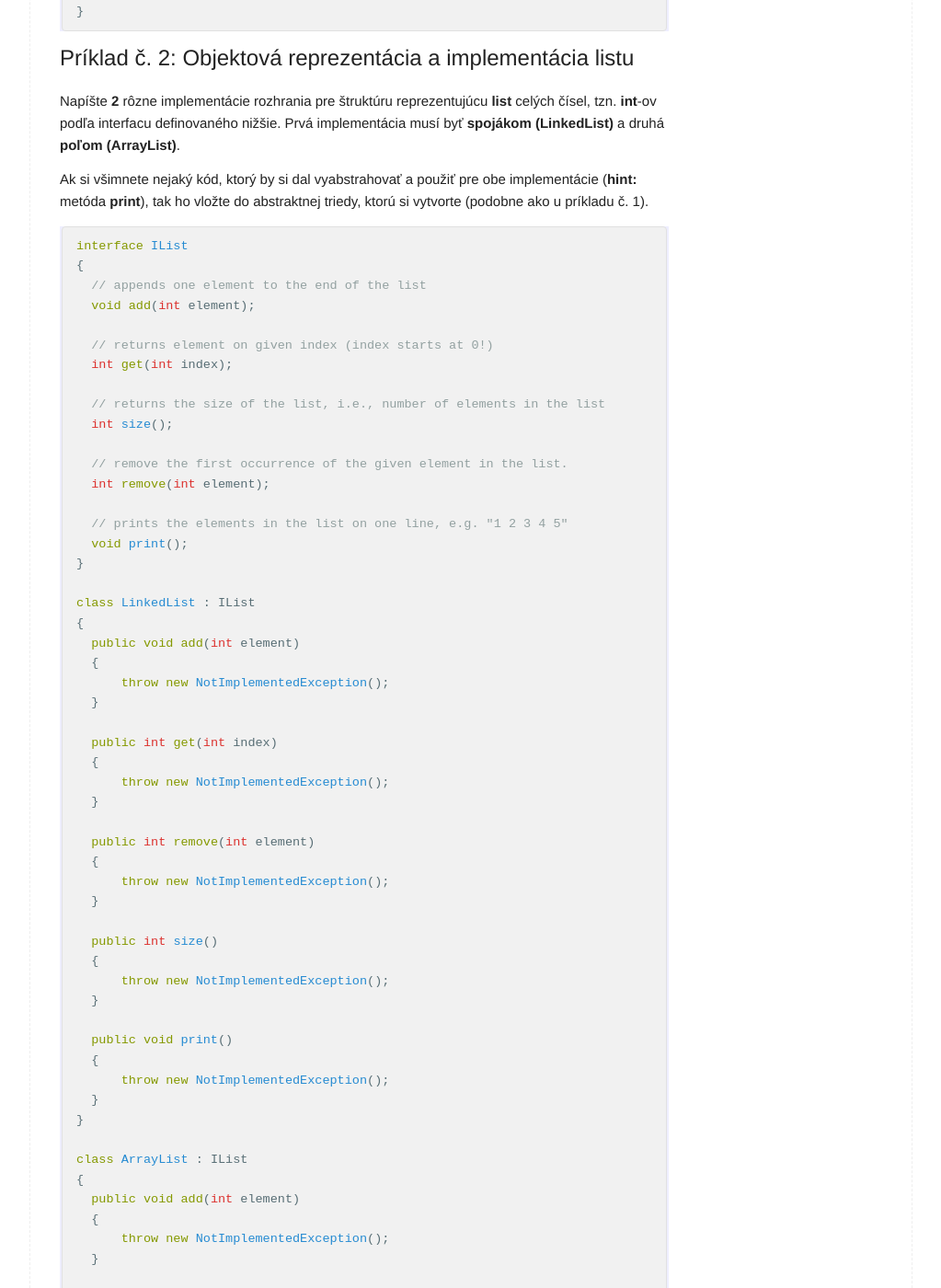
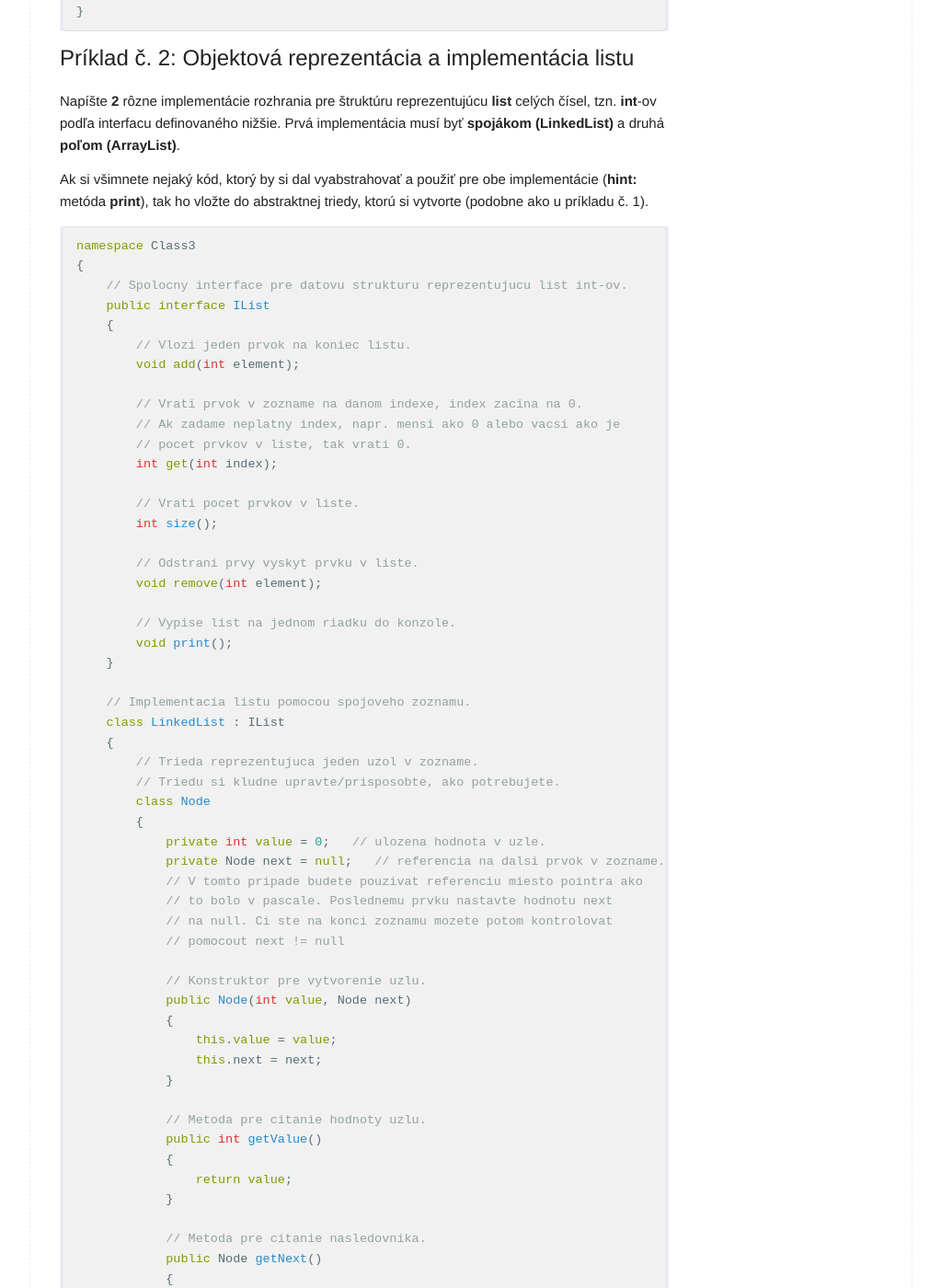
Before and after one commit to zviri/NPRG031, a Jekyll site: the page built from _posts/2017-03-06-class-3.markdown, in a window 1280 px wide and 1400 px high, scrolled down 4027 px. Shown: the whole window at 92% size, without its empty margins (128-1151 px from the left). Built offline with Jekyll 4.4.1, drawn with Linux system fonts in a browser that asks for light colours; some of the changed text lies outside the part shown.

Commit message:
class3 better homework definition

````diff
--- a/_posts/2017-03-06-class-3.markdown
+++ b/_posts/2017-03-06-class-3.markdown
@@ -193,93 +193,162 @@
 tak ho vložte do abstraktnej triedy, ktorú si vytvorte (podobne ako u príkladu č. 1).
 
 ```c#
-interface IList
+namespace Class3
 {
-  // appends one element to the end of the list
-  void add(int element);
+    // Spolocny interface pre datovu strukturu reprezentujucu list int-ov.
+    public interface IList
+    {
+        // Vlozi jeden prvok na koniec listu.
+        void add(int element);
 
-  // returns element on given index (index starts at 0!)
-  int get(int index);
+        // Vrati prvok v zozname na danom indexe, index zacina na 0.
+        // Ak zadame neplatny index, napr. mensi ako 0 alebo vacsi ako je
+        // pocet prvkov v liste, tak vrati 0.
+        int get(int index);
 
-  // returns the size of the list, i.e., number of elements in the list
-  int size();
+        // Vrati pocet prvkov v liste.
+        int size();
 
-  // remove the first occurrence of the given element in the list.
-  int remove(int element);
+        // Odstrani prvy vyskyt prvku v liste.
+        void remove(int element);
 
-  // prints the elements in the list on one line, e.g. "1 2 3 4 5"
-  void print();
+        // Vypise list na jednom riadku do konzole.
+        void print();
+    }
+
+    // Implementacia listu pomocou spojoveho zoznamu.
+    class LinkedList : IList
+    {
+        // Trieda reprezentujuca jeden uzol v zozname.
+        // Triedu si kludne upravte/prisposobte, ako potrebujete.
+        class Node
+        {
+            private int value = 0;   // ulozena hodnota v uzle.
+            private Node next = null;   // referencia na dalsi prvok v zozname.
+            // V tomto pripade budete pouzivat referenciu miesto pointra ako
+            // to bolo v pascale. Poslednemu prvku nastavte hodnotu next
+            // na null. Ci ste na konci zoznamu mozete potom kontrolovat
+            // pomocout next != null
+
+            // Konstruktor pre vytvorenie uzlu.
+            public Node(int value, Node next)
+            {
+                this.value = value;
+                this.next = next;
+            }
+
+            // Metoda pre citanie hodnoty uzlu.
+            public int getValue()
+            {
+                return value;
+            }
+
+            // Metoda pre citanie nasledovnika.
+            public Node getNext()
+            {
+                return next;
+            }
+        }
+
+        // Koren spojaku.
+        private Node root = null;
+
+        public void add(int element)
+        {
+            throw new NotImplementedException();
+        }
+
+        public int get(int index)
+        {
+            throw new NotImplementedException();
+        }
+
+        public void print()
+        {
+            throw new NotImplementedException();
+        }
+
+        public void remove(int element)
+        {
+            throw new NotImplementedException();
+        }
+
+        public int size()
+        {
+            throw new NotImplementedException();
+        }
+    }
+
+    // Implementacia listu pomocou pola.
+    // V tomto pripade budete prvky listu ukladat do pola.
+    // Kedze neviete kolko prvkov do listu pojde, tak si musite
+    // toto pole najprv nainicializovat na nejaku dlzku.
+    // Ak pocet prvkov v liste prekroci dlzku pola,
+    // tak nainicializujete nove dlhsie pole (napr. 2 krat dlshie),
+    // stare pole prekopirujete do noveho pola a pokracujete dalej.
+    class ArrayList : IList
+    {
+        // Dlzka prveho pola, ktore inicializujete.
+        private const int INIT_SIZE = 2;
+
+        // Pole do ktoreho budete ukladat prvky listu.
+        private int[] arr = new int[INIT_SIZE];
+
+        public void add(int element)
+        {
+            throw new NotImplementedException();
+        }
+
+        public int get(int index)
+        {
+            throw new NotImplementedException();
+        }
+
+        public void print()
+        {
+            throw new NotImplementedException();
+        }
+
+        public void remove(int element)
+        {
+            throw new NotImplementedException();
+        }
+
+        public int size()
+        {
+            throw new NotImplementedException();
+        }
+    }
+
+    class Program
+    {
+        static void Main(string[] args)
+        {
+            // Testovaci kod.
+
+            IList list = new LinkedList();
+            // Implementacia s ArrayList-om musi davat rovnake vystupy.
+            // IList list = new ArrayList();
+            list.add(1);
+            list.add(2);
+            list.add(3);
+            list.add(4);
+            list.add(1);
+            list.print(); // vypise "1 2 3 4 1"
+            Console.WriteLine("Size:" + list.size()); // vypise 5
+
+            list.remove(1);
+            list.remove(3);
+            list.print(); // vypise "2 4 1"
+            Console.WriteLine("Size:" + list.size()); // vypise 3
+
+            // vypise 4
+            Console.WriteLine("Element on index 1 is: " + list.get(1));
+
+            Console.ReadLine();
+        }
+    }
 }
-
-class LinkedList : IList
-{
-  public void add(int element)
-  {
-      throw new NotImplementedException();
-  }
-
-  public int get(int index)
-  {
-      throw new NotImplementedException();
-  }
-
-  public int remove(int element)
-  {
-      throw new NotImplementedException();
-  }
-
-  public int size()
-  {
-      throw new NotImplementedException();
-  }
-
-  public void print()
-  {
-      throw new NotImplementedException();
-  }
-}
-
-class ArrayList : IList
-{
-  public void add(int element)
-  {
-      throw new NotImplementedException();
-  }
-
-  public int get(int index)
-  {
-      throw new NotImplementedException();
-  }
-
-  public int remove(int element)
-  {
-      throw new NotImplementedException();
-  }
-
-  public int size()
-  {
-      throw new NotImplementedException();
-  }
-
-  public void print()
-  {
-      throw new NotImplementedException();
-  }
-}
-
-static void Main(string[] args)
-{
-  IList list = new LinkedList();
-  // Must print the same thing for both implementations!
-  // IList list = new LinkedList();
-  list1.add(1);
-  list1.add(2);
-  list1.add(3);
-  list1.add(4);
-  list1.add(1);
-  list1.print(); // prints "1 2 3 4 1"
-}
-
 ```
 
 # Domáca úloha č. 1
````
